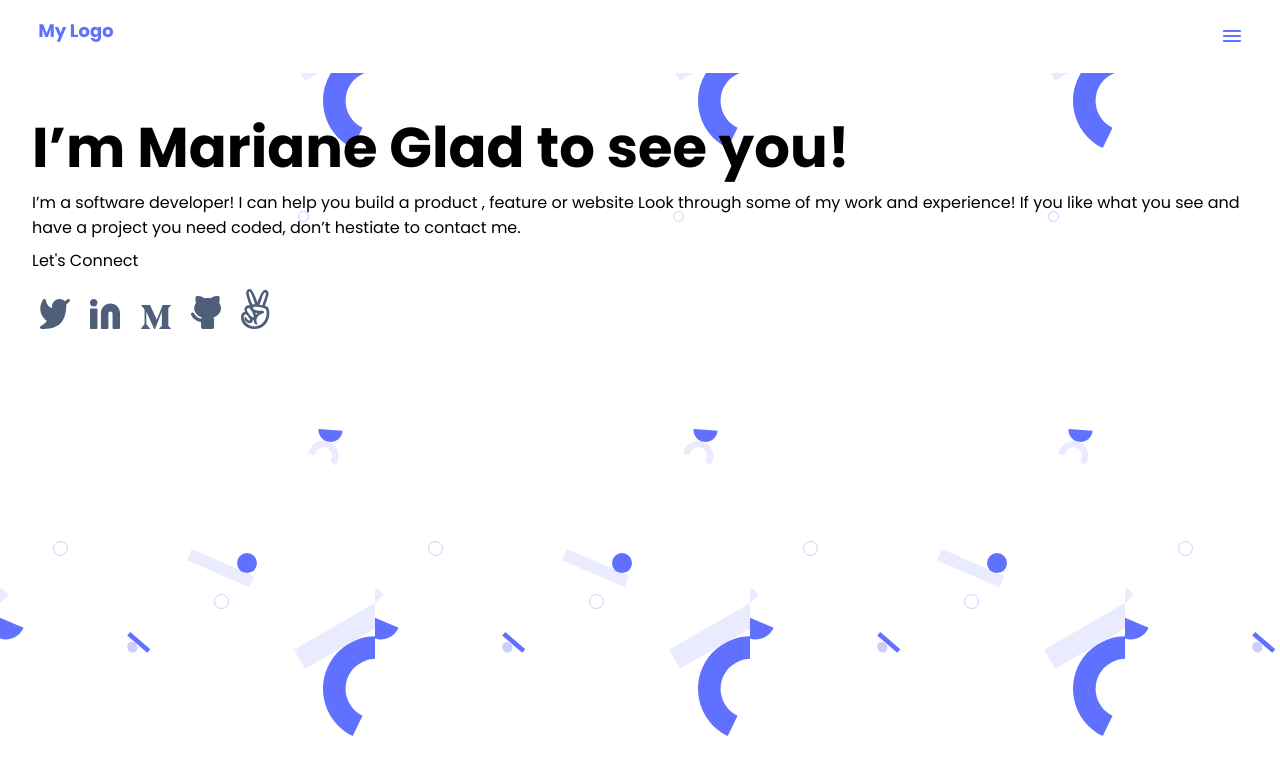
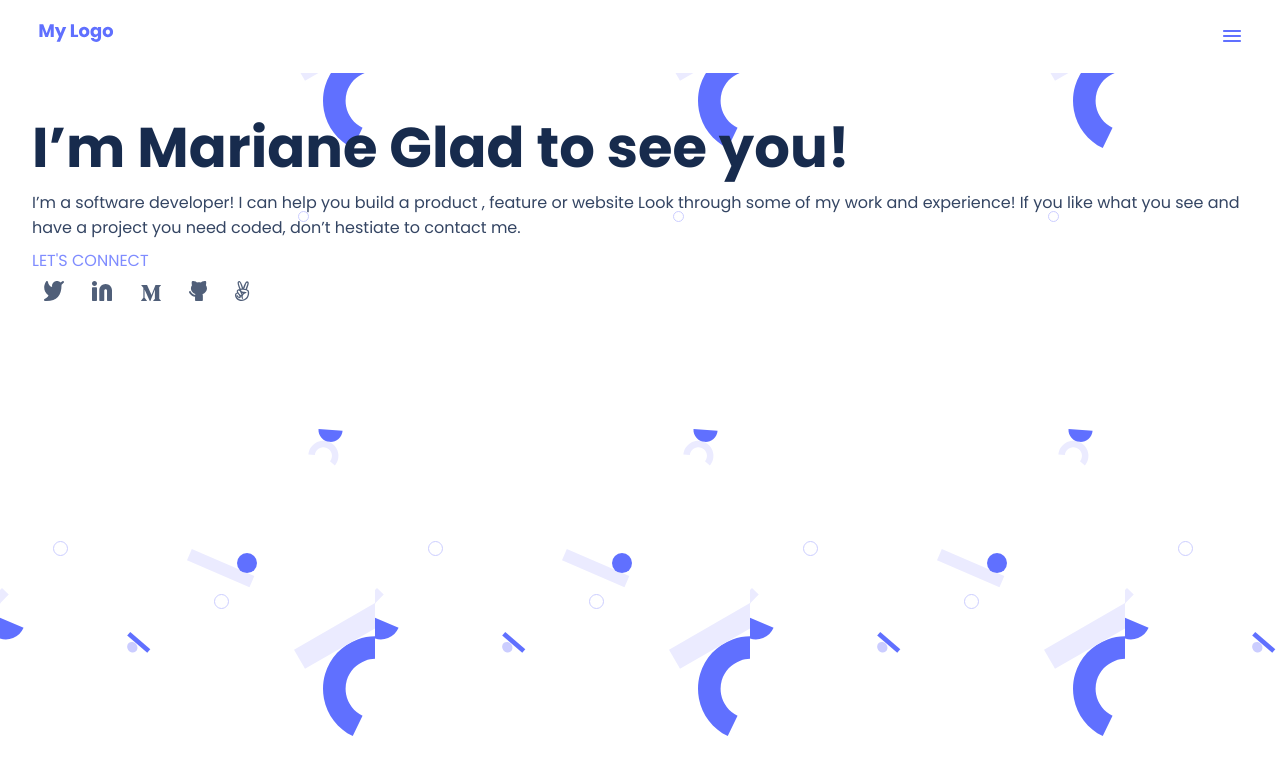
Before and after one commit to roodjinocherilus/Porfolio-mobile-version-skeleton, a plain HTML site: page index.html in a window 1280 px wide. Shown: the top 774 px of the page. Drawn offline with Linux system fonts and the light colour scheme.

Commit message:
color and basic styling

```diff
--- a/index.html
+++ b/index.html
@@ -33,13 +33,13 @@
                     <p>I’m a software developer! I can help you build a product , feature or website Look through some of my work and experience! If you like what you see and have a project you need coded, don’t hestiate to contact me.</p>
                 </div>
                 <div class="connect">
-                    <p> Let's Connect </p>
+                    <p> LET'S CONNECT</p>
                     <div class="logo">
-                        <img src="images/twitter.svg">
-                        <img src="images/linkedin.svg">
-                        <img src="images/medium.svg">
-                        <img src="images/github.svg">
-                        <img src="images/peace.svg">
+                        <a href="#"><img src="images/twitter.svg"> </a>
+                        <a href="#"><img src="images/linkedin.svg"> </a>
+                        <a href="#"><img src="images/medium.svg"> </a>
+                        <a href="#"><img src="images/github.svg"> </a>
+                        <a href="#"><img src="images/peace.svg"> </a>
                     </div>
                 </div>
             </div>
--- a/style.css
+++ b/style.css
@@ -11,6 +11,7 @@ body {
     font-family: Poppins;
     font-size: 16px;
     background-image: url(/images/bg-shape.svg);
+    background-size:auto;
 }
 nav {
     background: rgb(255, 255, 255);
@@ -36,6 +37,7 @@ ul {
 h1 {
     font-size: 3.5em;
     line-height: 0,5em;
+    color: #172B4D;
 }
 
 .connect {
@@ -46,7 +48,16 @@ h1 {
     margin-top:1vh;
 }
 
-.logo > img {
+.logo > a {
     width: 30px;
-    margin:1vh;
+    margin:1.5vh;
 }
+
+.text > p {
+    color: #344563;
+}
+
+.connect > P {
+    color: #7F8CFF;
+    font-size: 1.2 em;
+    }
```
